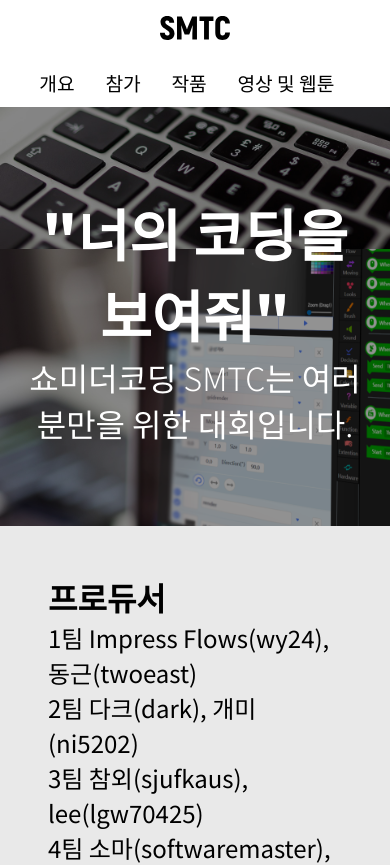
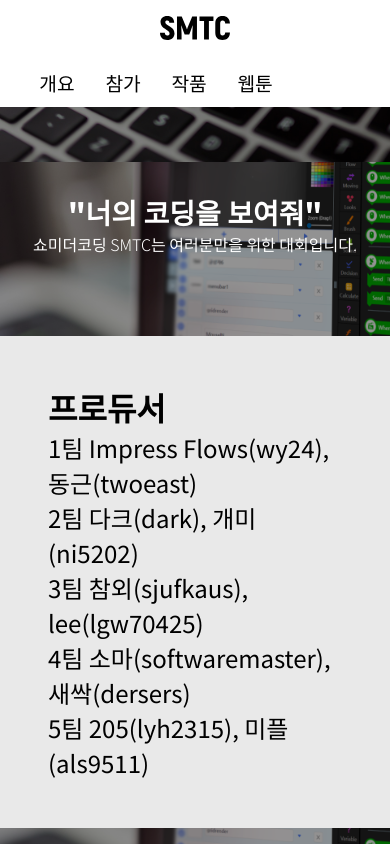
Before and after one commit to gnlow/SMTC, a Vue app: page / in a window 390 px wide. Shown: the top 865 px of the page. After the commit the page ends 844 px from the top, so only its background shows below. Built offline with nearby package versions, Linux system fonts and the light colour scheme.

Commit message:
모바일 환경 개선

```diff
--- a/src/App.vue
+++ b/src/App.vue
@@ -36,7 +36,7 @@
           link: "/works"
         },
         {
-          text: "영상 및 웹툰",
+          text: "웹툰",
           link: "/webtoon"
         },
         ]
@@ -106,5 +106,8 @@
   .navbar {
     font-size: 0.8em;
   }
+  .titlebox {
+    font-size: 0.5em;
+  }
 }
 </style>
```
